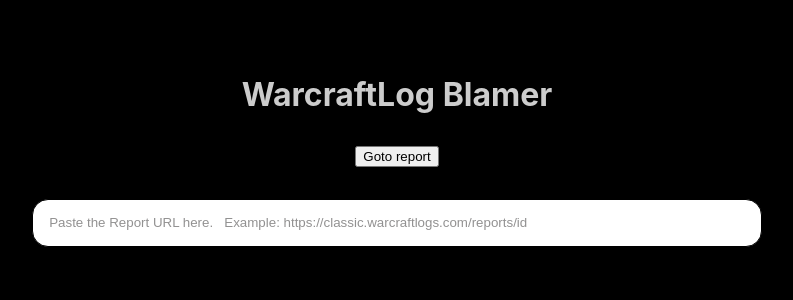
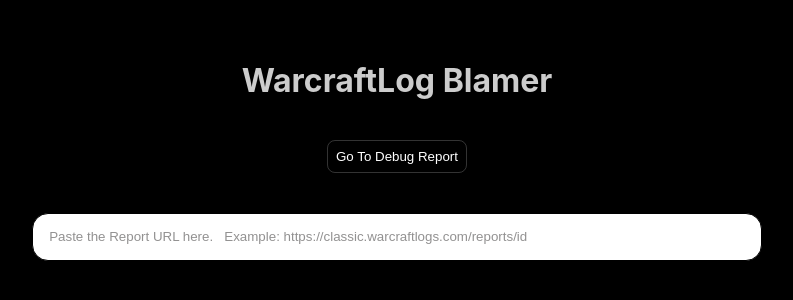
Before and after one commit to nkumnberlin/warcraftlog-blamer-frontend, a Next.js app: page / in a window 1280 px wide. Shown: the part 234-534 px from the top of the page, without its empty margins (243-1036 px from the left). Built offline with nearby package versions, Linux system fonts and the light colour scheme.

Commit message:
add border radius

```diff
--- a/components/button/button.tsx
+++ b/components/button/button.tsx
@@ -8,7 +8,7 @@
   color: white;
   cursor: pointer;
   margin: 0.5rem;
-
+  border-radius: 8px;
   :hover {
     background: rgba(255, 255, 255, 0.2);
   }
--- a/pages/index.tsx
+++ b/pages/index.tsx
@@ -3,6 +3,7 @@
 import styled from 'styled-components';
 import React, { ChangeEvent, useEffect, useState } from 'react';
 import { useRouter } from 'next/router';
+import Button from '../components/button';
 
 const Main = styled.div`
   min-height: 100vh;
@@ -72,7 +73,7 @@
         <Header>WarcraftLog Blamer</Header>
         {/* debugging: */}
         {/* aAXDYPG7MxbQ6WKV */}
-        <button type="button" onClick={() => router.push('/NV98X24RykgfDT7x')}>Goto report</button>
+        <Button text="Go To Debug Report" action={() => router.push('/NV98X24RykgfDT7x')} />
         <SearchContainer>
           <Input
             placeholder="Paste the Report URL here.   Example: https://classic.warcraftlogs.com/reports/id"
```
